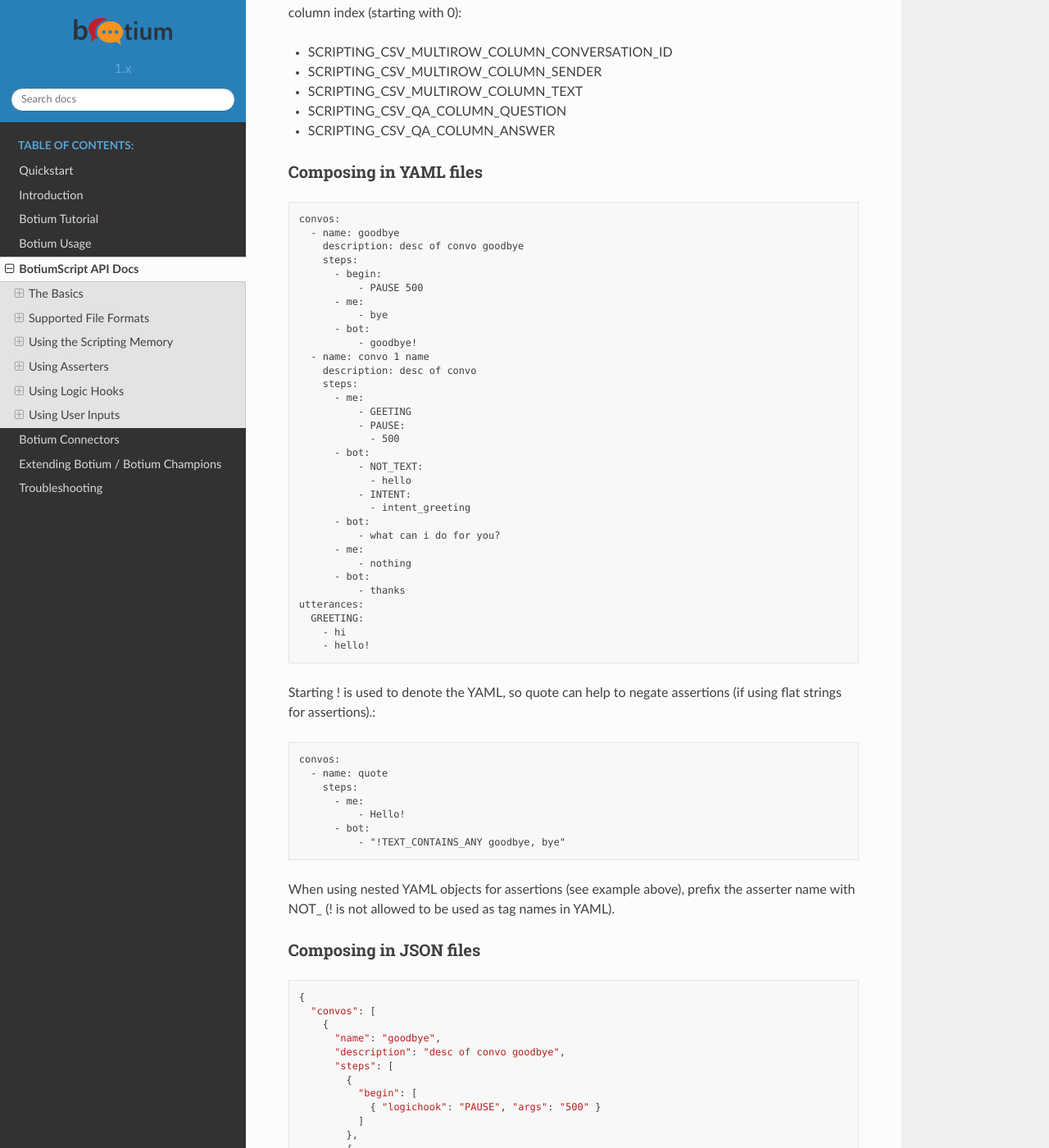
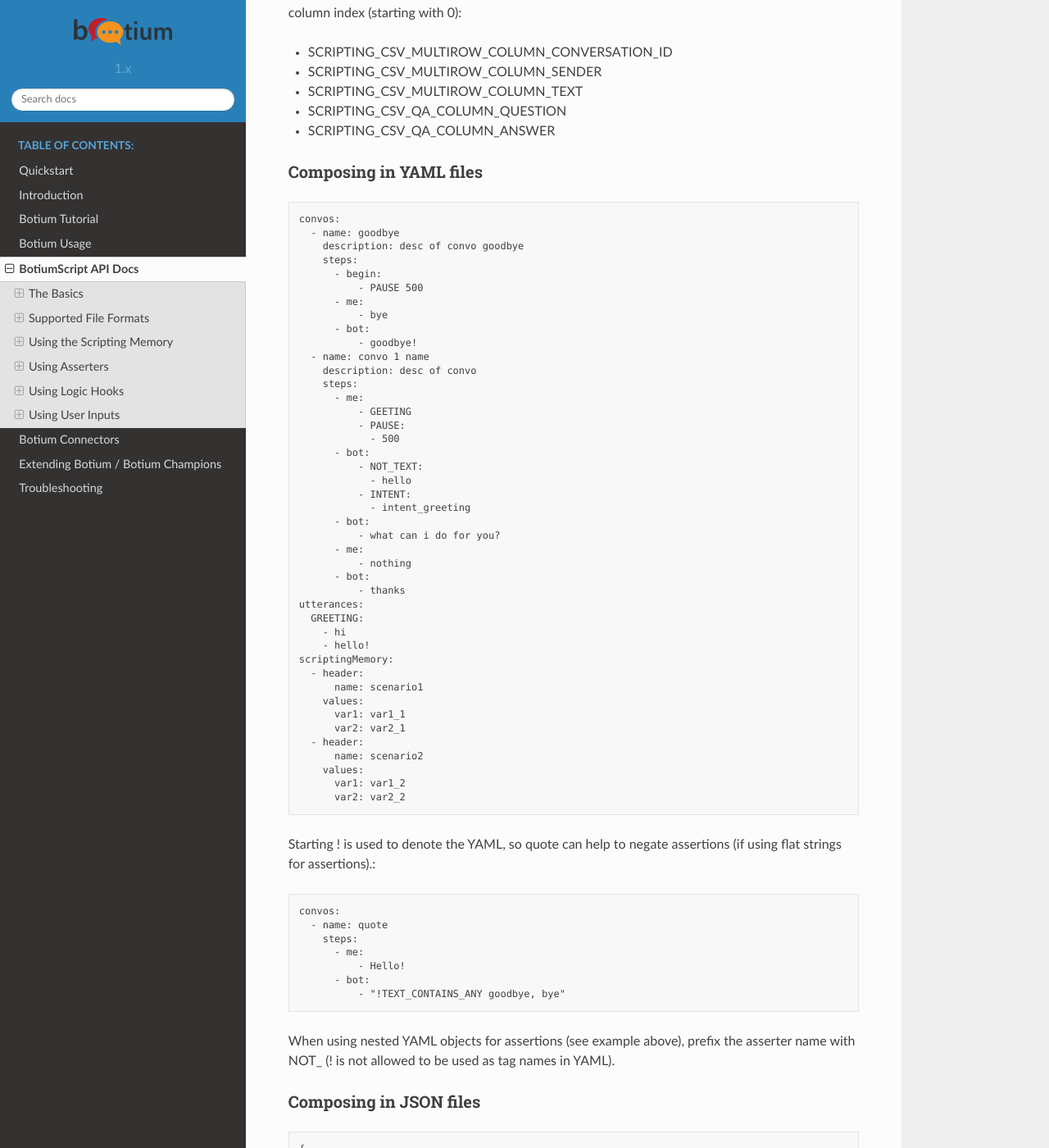
Before and after one commit to codeforequity-at/botium-docs, a Sphinx documentation site: the page built from docs/05_botiumscript/index.rst, in a window 1280 px wide and 1400 px high, scrolled down 14348 px. Shown: the whole window at 82% size. Built offline with Sphinx 7.4.7 and the Read the Docs theme 2.0.0, drawn with Linux system fonts in a browser that asks for light colours; some of the changed text lies outside the part shown.

Commit message:
BOT-2263-json-yaml-scripting-memory

```diff
--- a/docs/05_botiumscript/part_botiumscript.rst
+++ b/docs/05_botiumscript/part_botiumscript.rst
@@ -604,6 +604,17 @@
     GREETING:
       - hi
       - hello!
+  scriptingMemory:
+    - header:
+        name: scenario1
+      values:
+        var1: var1_1
+        var2: var2_1
+    - header:
+        name: scenario2
+      values:
+        var1: var1_2
+        var2: var2_2
 
 Starting ! is used to denote the YAML, so quote can help to negate assertions (if using flat strings for assertions).::
 
@@ -686,7 +697,27 @@
         "hi",
         "hello!"
       ]
-    }
+    },
+    "scriptingMemory": [
+      {
+        "header": {
+          "name": "scenario1"
+        },
+        "values": {
+          "var1": "var1_1",
+          "var2": "var2_1"
+        }
+      },
+      {
+        "header": {
+          "name": "scenario2"
+        },
+        "values": {
+          "var1": "var1_2",
+          "var2": "var2_2"
+        }
+      }
+    ]
   }
 
 
```
